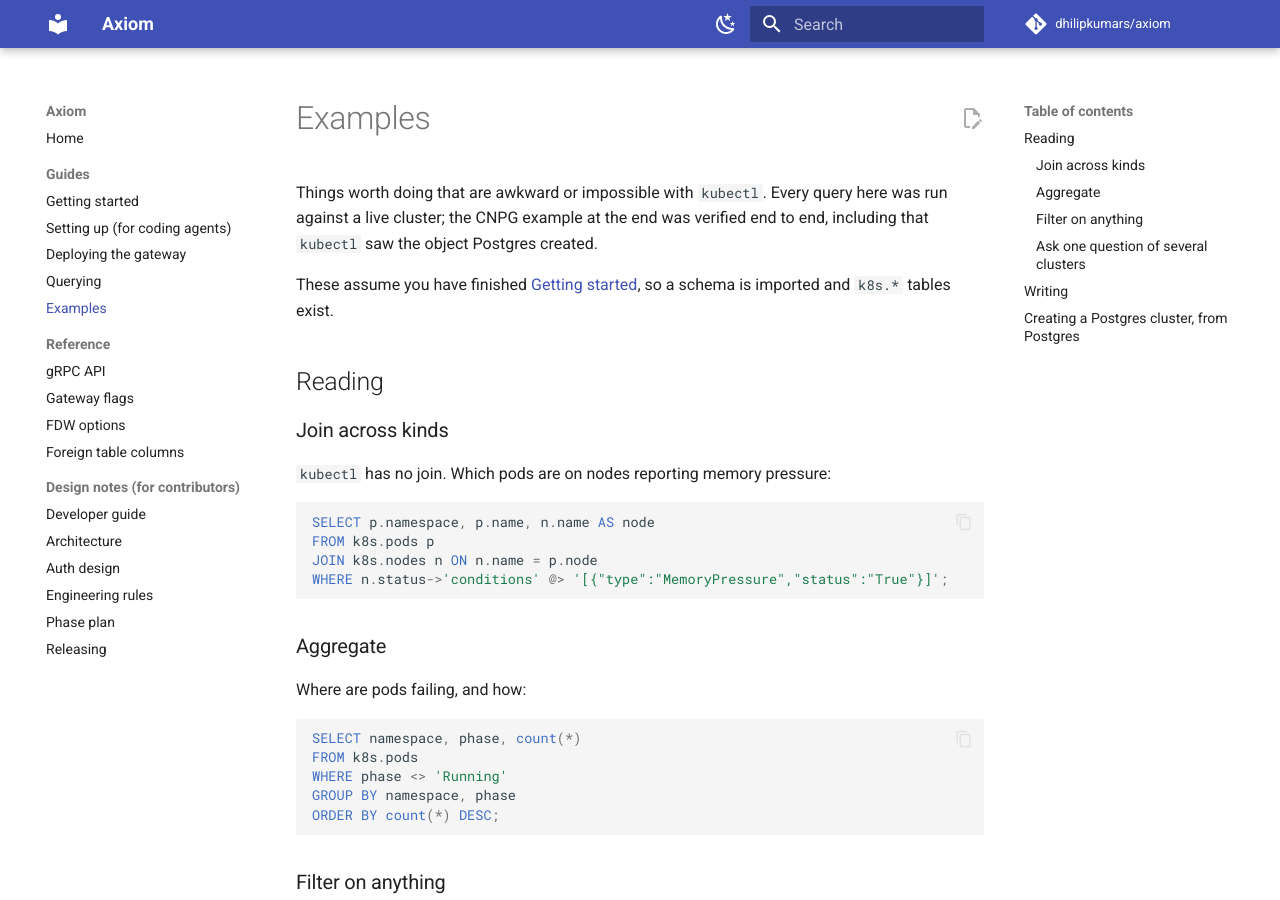
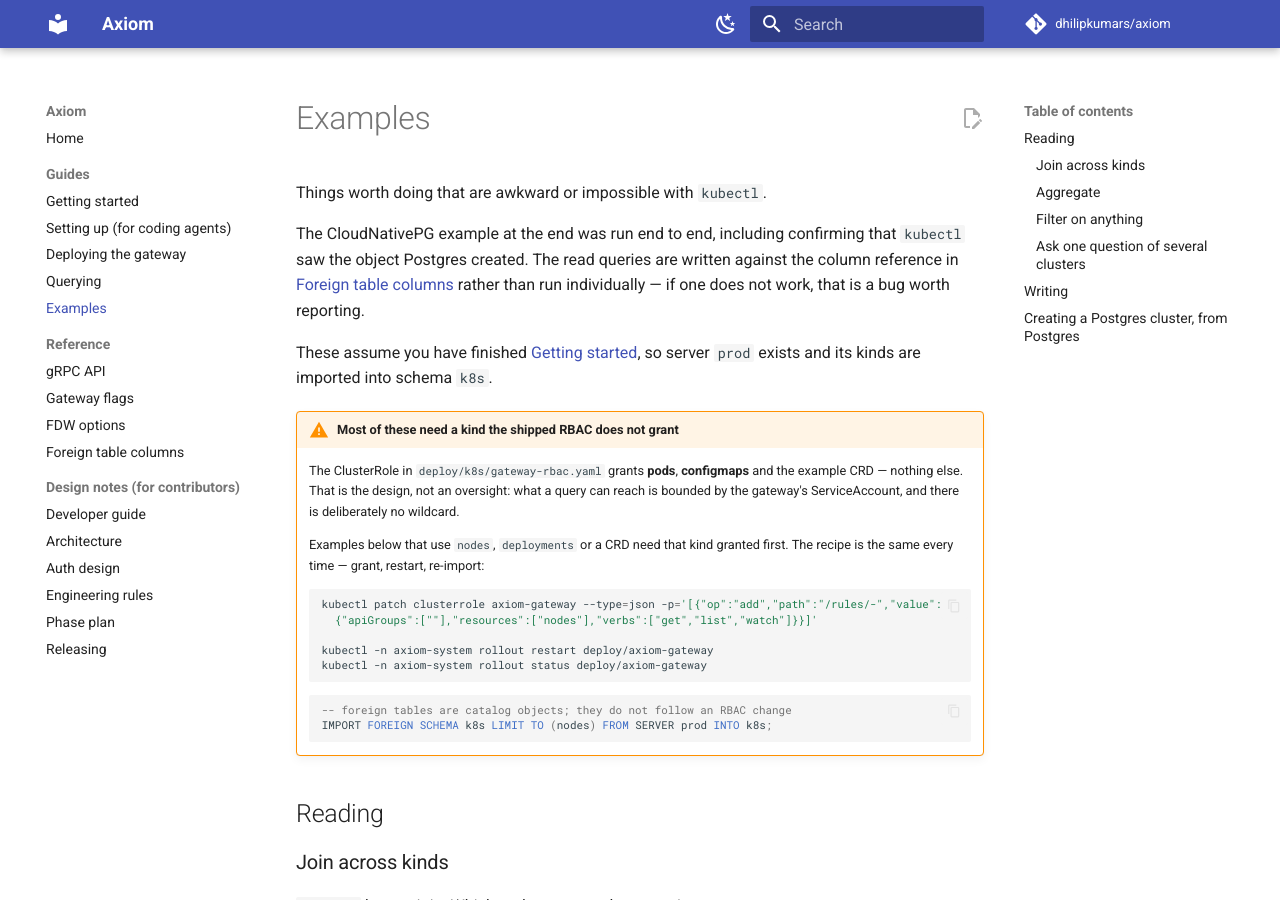
Before and after one commit to dhilipkumars/axiom, an MkDocs documentation site: the page built from docs/guides/examples.md, in a window 1280 px wide and 900 px high. Built offline with MkDocs 1.6.1 and Material for MkDocs 9.7.7, drawn with Linux system fonts in a browser that asks for light colours; comment, search, counter and statistics services are not loaded; some of the changed text lies outside the part shown.

Commit message:
Stop the docs describing a path I never walked
An open review blocked this, correctly, on five findings. All five hold,
and together they are one mistake rather than five.

I verified the CloudNativePG example with my own setup: my own server
name, my own RBAC patch, my own operator install. The INSERT worked and
kubectl saw the object. Then I wrote documentation describing a
*different* path -- finish getting-started, patch RBAC, import -- and
called it verified because the INSERT had been. The insert was real; the
documented route to it was not walked. That is the same "green for the
wrong reason" failure this project keeps finding in tests, done to
prose.

What was wrong:

`DELETE FROM k8s.pods` cannot work. Pods are `writable: false` in
resource.rs, with a test asserting they stay read-only at the SQL layer,
and begin_foreign_modify raises 0A000. It was in the README's headline
write example and in the examples page. Both now delete a configmap, the
only writable builtin, and both say pods are read-only on purpose.

The examples page said `FROM SERVER k8s` while the guide it tells you to
finish first creates `prod`.

The CNPG walkthrough never installed the operator, so the CRD the
gateway is then granted access to would not exist. My verification
script installed it; the prose did not.

`nodes` and `deployments` are not granted by the shipped ClusterRole, so
the join and rollout examples fail with "relation does not exist". The
page now opens with what RBAC actually grants and the grant-restart-
reimport recipe, which teaches the bounding model instead of pretending
every kind is present.

The README's getting-started snippet applied the gateway manifests
without creating the TLS secret they mount, so the Pod would sit in
CreateContainerConfigError. A snippet that cannot run is worse than a
link, and making it runnable means reproducing the guide, so it links.

The examples page also stops claiming every query was run. The CNPG one
was; the reads are checked against the generated column reference. Say
which, rather than implying both.

Co-Authored-By: Claude Opus 5 <noreply@anthropic.com>

````diff
--- a/docs/guides/examples.md
+++ b/docs/guides/examples.md
@@ -1,11 +1,39 @@
 # Examples
 
-Things worth doing that are awkward or impossible with `kubectl`. Every query
-here was run against a live cluster; the CNPG example at the end was verified
-end to end, including that `kubectl` saw the object Postgres created.
+Things worth doing that are awkward or impossible with `kubectl`.
 
-These assume you have finished [Getting started](getting-started.md), so a
-schema is imported and `k8s.*` tables exist.
+The CloudNativePG example at the end was run end to end, including confirming
+that `kubectl` saw the object Postgres created. The read queries are written
+against the column reference in [Foreign table
+columns](../generated/columns.md) rather than run individually — if one does
+not work, that is a bug worth reporting.
+
+These assume you have finished [Getting started](getting-started.md), so server
+`prod` exists and its kinds are imported into schema `k8s`.
+
+!!! warning "Most of these need a kind the shipped RBAC does not grant"
+
+    The ClusterRole in `deploy/k8s/gateway-rbac.yaml` grants **pods**,
+    **configmaps** and the example CRD — nothing else. That is the design, not
+    an oversight: what a query can reach is bounded by the gateway's
+    ServiceAccount, and there is deliberately no wildcard.
+
+    Examples below that use `nodes`, `deployments` or a CRD need that kind
+    granted first. The recipe is the same every time — grant, restart,
+    re-import:
+
+    ```sh
+    kubectl patch clusterrole axiom-gateway --type=json -p='[{"op":"add","path":"/rules/-","value":
+      {"apiGroups":[""],"resources":["nodes"],"verbs":["get","list","watch"]}}]'
+
+    kubectl -n axiom-system rollout restart deploy/axiom-gateway
+    kubectl -n axiom-system rollout status deploy/axiom-gateway
+    ```
+
+    ```sql
+    -- foreign tables are catalog objects; they do not follow an RBAC change
+    IMPORT FOREIGN SCHEMA k8s LIMIT TO (nodes) FROM SERVER prod INTO k8s;
+    ```
 
 ## Reading
 
@@ -73,17 +101,32 @@ UPDATE k8s.configmaps
    SET data = data || '{"LOG_LEVEL":"debug"}'
  WHERE namespace = 'payments' AND name = 'api';
 
-DELETE FROM k8s.pods WHERE namespace = 'staging' AND phase = 'Failed';
+DELETE FROM k8s.configmaps WHERE namespace = 'staging' AND name = 'stale-flags';
 ```
+
+**Pods are read-only at the SQL layer**, whatever RBAC allows. `DELETE FROM
+k8s.pods` raises `0A000 foreign tables on pods are read-only` rather than
+evicting anything — deleting a pod by `WHERE` clause is too easy to do by
+accident and too hard to undo.
 
 ## Creating a Postgres cluster, from Postgres
 
 The clearest demonstration of what Axiom is: a Postgres instance provisioning a
 Postgres cluster by `INSERT`, through [CloudNativePG](https://cloudnative-pg.io).
 
-**First, let the gateway see the kind.** What a query can reach is bounded by
-the gateway's RBAC, and the shipped ClusterRole does not grant CNPG — nothing
-does by default, which is the point:
+**First, install the operator**, which is what creates the CRD the gateway can
+then discover:
+
+```sh
+kubectl apply --server-side -f \
+  https://raw.githubusercontent.com/cloudnative-pg/cloudnative-pg/release-1.30/releases/cnpg-1.30.0.yaml
+
+kubectl wait --for=condition=Available deploy/cnpg-controller-manager \
+  -n cnpg-system --timeout=240s
+```
+
+**Then let the gateway see the kind.** What a query can reach is bounded by the
+gateway's RBAC, and nothing grants CNPG by default:
 
 ```sh
 kubectl patch clusterrole axiom-gateway --type=json -p='[{"op":"add","path":"/rules/-","value":
@@ -98,7 +141,7 @@ Foreign tables are catalog objects and do not follow an RBAC change, so import
 the kind after restarting:
 
 ```sql
-IMPORT FOREIGN SCHEMA k8s LIMIT TO (clusters) FROM SERVER k8s INTO k8s;
+IMPORT FOREIGN SCHEMA k8s LIMIT TO (clusters) FROM SERVER prod INTO k8s;
 ```
 
 That produces the usual shape — the universal columns, the kind's own top-level
````
Also changed, not shown: README.md (+17 -16 lines).
